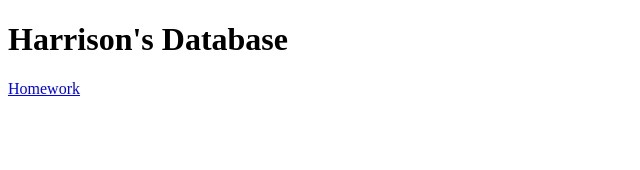
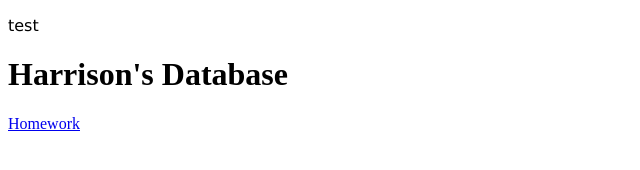
Before and after one commit to HalisenG/haliseng.github.io, a plain HTML site: page index.html in a window 1280 px wide. Shown: the whole page, without its empty margins (0-640 px from the left). Drawn offline with Linux system fonts and the light colour scheme.

Commit message:
Update index.html

```diff
--- a/index.html
+++ b/index.html
@@ -1,6 +1,7 @@
 <!DOCTYPE html>
 <html>
 <body>
+<p style="font-family:verdana">test</p>
 <h1>Harrison's Database</h1>
 <a href="https://tinyurl.com/sequoiahw">Homework</a>
 </body>
```
